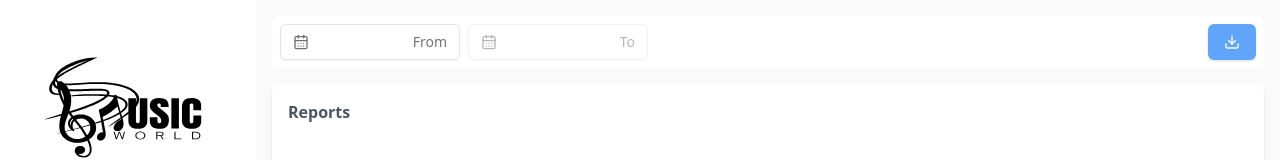
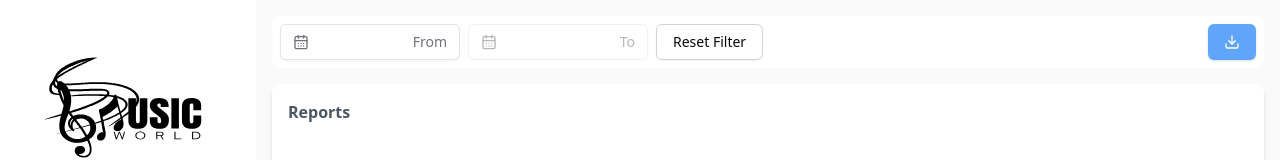
Before and after one commit to abbypagtalunan/MusicWorld-IMSv.1, a Next.js app in the folder client/: page /admin/reports in a window 1280 px wide. Shown: the top 160 px of the page. Built offline with nearby package versions, Linux system fonts and the light colour scheme; no server answers.

Commit message:
reset button for date filter (reports admin)

```diff
--- a/client/src/app/admin/reports/page.js
+++ b/client/src/app/admin/reports/page.js
@@ -222,6 +222,17 @@ export default function ReportsPage() {
                   />
                 </PopoverContent>
               </Popover>
+
+              <Button
+                variant="outline"
+                onClick={() => {
+                  setFromDate(null);
+                  setToDate(null);
+                }}
+                className="text-sm border-gray-300 hover:text-red-600"
+              >
+                Reset Filter
+              </Button>
             </div>
 
               {/* DOWNLOAD */}
```
